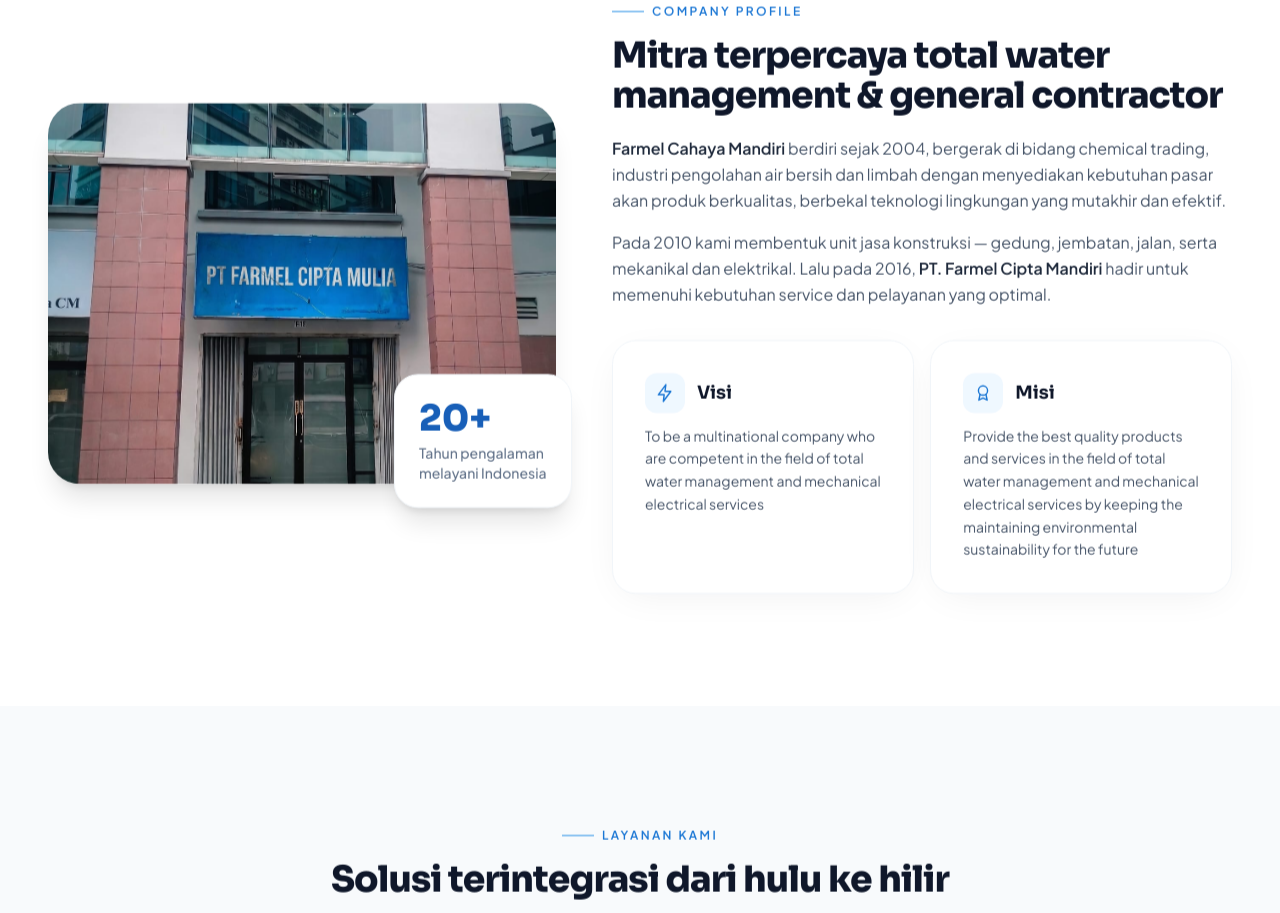
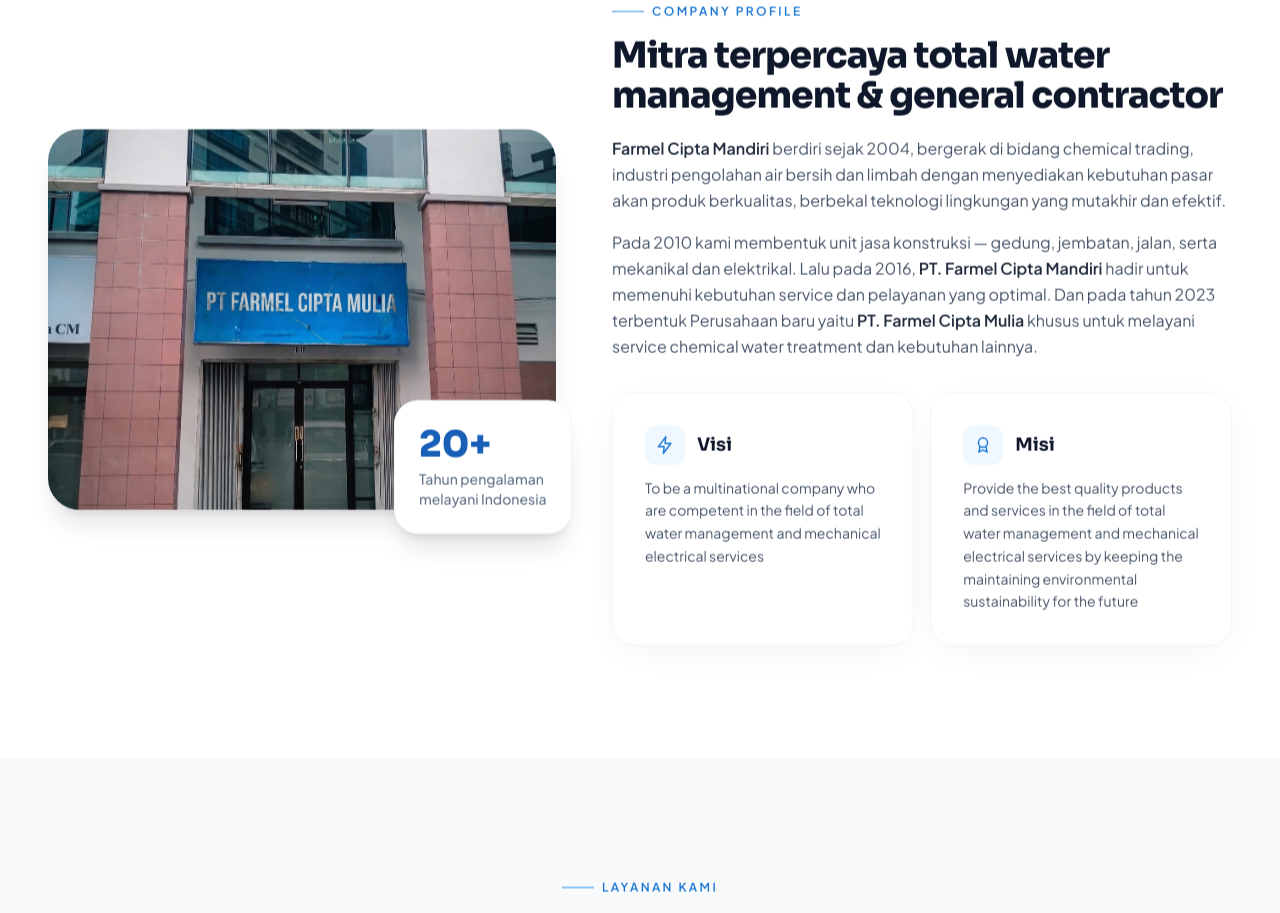
Before and after one commit to onlybot12/Farmel, a React (Vite) app: page / in a window 1280 px wide. Shown: the part 1080-1993 px from the top of the page. Built offline with nearby package versions, Linux system fonts and the light colour scheme.

Commit message:
Update Profile.tsx

```diff
--- a/src/components/Profile.tsx
+++ b/src/components/Profile.tsx
@@ -27,7 +27,7 @@
             Mitra terpercaya total water management & general contractor
           </h2>
           <p className="mt-5 text-slate-600 leading-relaxed">
-            <strong className="font-semibold text-slate-800">Farmel Cahaya Mandiri</strong> berdiri sejak 2004,
+            <strong className="font-semibold text-slate-800">Farmel Cipta Mandiri</strong> berdiri sejak 2004,
             bergerak di bidang chemical trading, industri pengolahan air bersih dan limbah
             dengan menyediakan kebutuhan pasar akan produk berkualitas, berbekal teknologi
             lingkungan yang mutakhir dan efektif.
@@ -35,7 +35,7 @@
           <p className="mt-4 text-slate-600 leading-relaxed">
             Pada 2010 kami membentuk unit jasa konstruksi — gedung, jembatan, jalan, serta
             mekanikal dan elektrikal. Lalu pada 2016, <strong className="font-semibold text-slate-800">PT. Farmel Cipta Mandiri</strong> hadir
-            untuk memenuhi kebutuhan service dan pelayanan yang optimal.
+            untuk memenuhi kebutuhan service dan pelayanan yang optimal. Dan pada tahun 2023 terbentuk Perusahaan baru yaitu <strong className= "font-semibold text-slate-800"> PT. Farmel Cipta Mulia</strong> khusus untuk melayani service chemical water treatment dan kebutuhan lainnya.
           </p>
 
           { }
```
